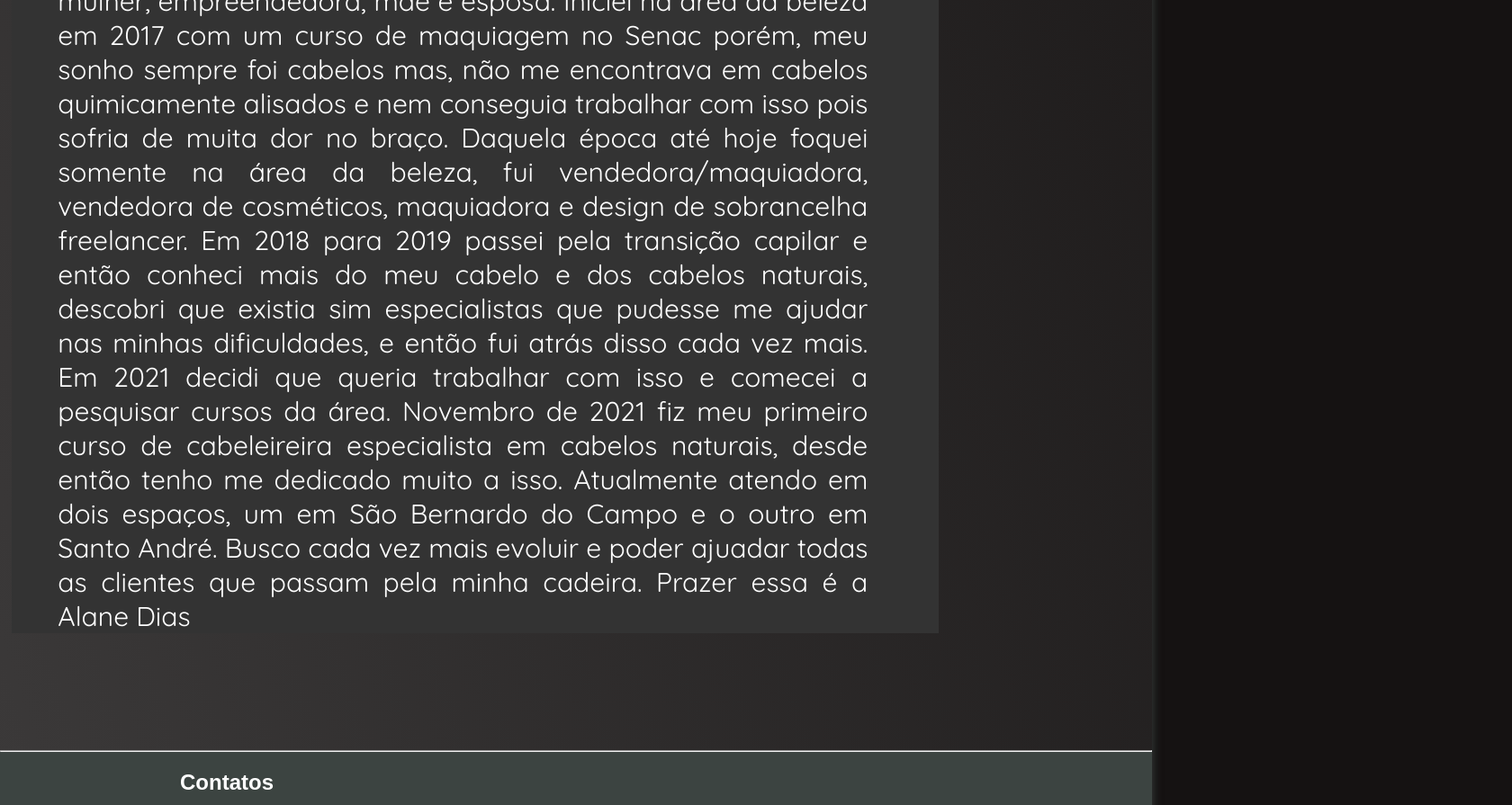
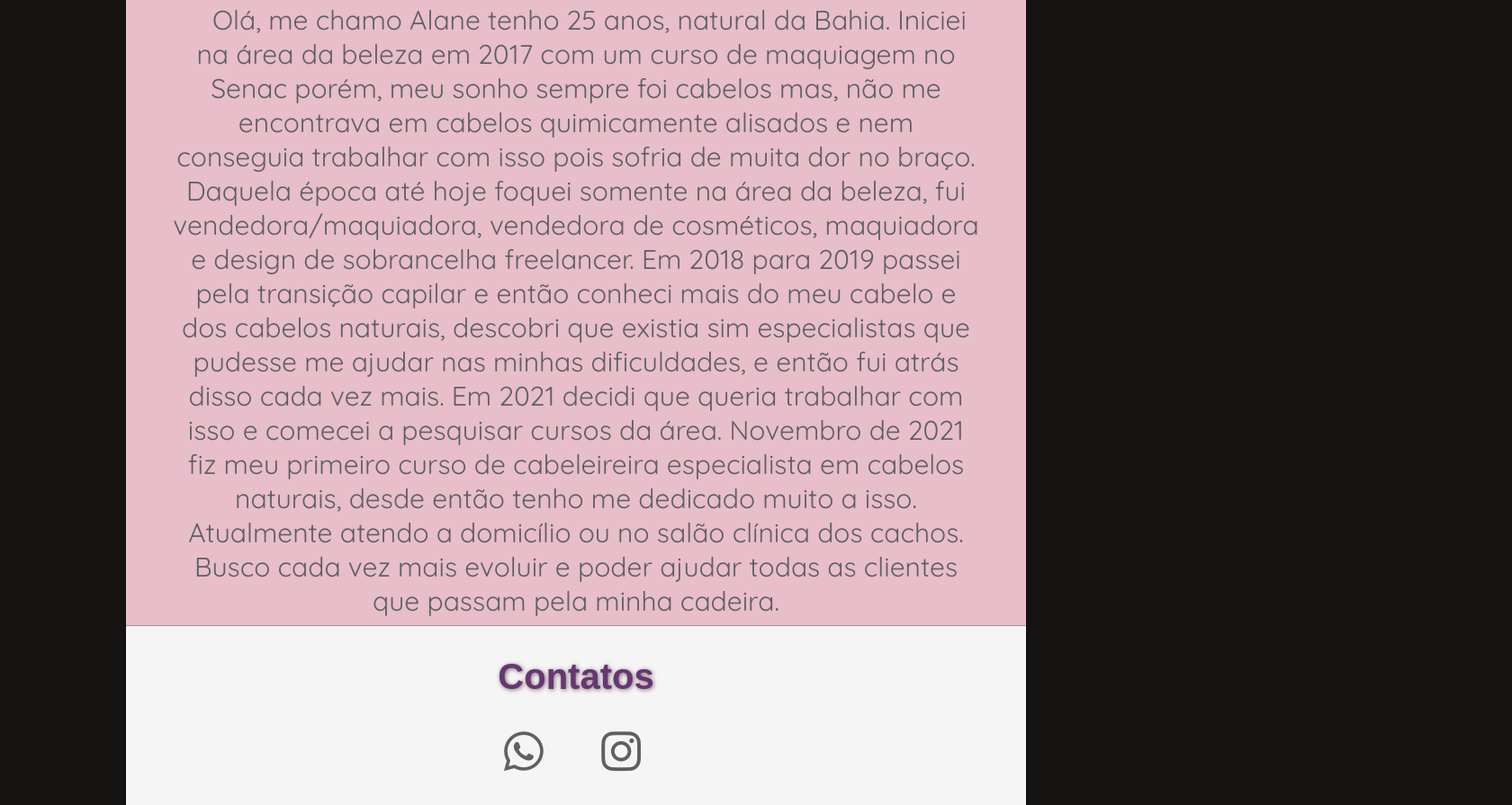
Before and after one commit to viniscsantos/Alane-Hair, a plain HTML site: page index.html in a window 1280 px wide. Shown: the part 1905-2800 px from the top of the page at 90% size, 1680 px wide, since content can reach past the window. Drawn offline with Linux system fonts and the light colour scheme.

Commit message:
mudança no design 14 mar 23

```diff
--- a/css/estilo.css
+++ b/css/estilo.css
@@ -20,9 +20,17 @@ body {
 }
 
 div#interface {
-	background: linear-gradient(72deg,#3c3a3a 1%, #151212 99%);
-	margin: 100px auto 1px auto;
-	box-shadow: 0px 0px 10px #3c4441;
+	background: linear-gradient(72deg,#E7BECA 1%, #E7BECA 99%);
+	width: 1000px;
+	margin: auto;
+
+}
+
+h2 {
+	color: #663773;
+	text-align: center;
+	font-size: 40px;
+	text-shadow:1px 1px 5px #806a71;
 }
 
 p {
@@ -30,10 +38,6 @@ p {
 	text-indent: 30px;
 	font-size: 20px;
 	font-family: 'Quicksand', sans-serif;
-}
-
-h2 {
-	text-indent: 200px;
 }
 
 /*formatação do menu*/
@@ -45,7 +49,7 @@ h2 {
 }
 
 nav#menu {
-	background-color: #3c4441;
+	background-color: #C27F93;
     display: block;
 }
 
@@ -65,28 +69,18 @@ nav#menu li {
 }
 
 nav#menu a {
-	color: #fff;
+
+	padding: 10px;
+	color: #83451F;
 	text-decoration: none;
 }
 
-h2#serviços {
-	height: 10px;
-	width: 900px;
-	position: relative;
-	left: -2%;
-	font-size: 40px;
-}
-
 nav#menu a:hover {
+	color: white;
 	text-decoration: underline;
 }
 
-section#sobre{
-	position: relative;
-	width: 700px;
-	left: 150px;
-	top: -100px;
-}
+
 
 /*formatação de imagens*/
 input {
@@ -122,8 +116,7 @@ div#fotos {
 
 .bar {
 	bottom: auto;
-	width: 40px;
-	background-color: #3c4441;
+	width: 60px;
 	height: 37px;
 	border: 5px solid #ffffff;
 	margin: 6px;
@@ -173,16 +166,10 @@ div#fotos {
 	transition: .6s;
 }
 
-section#sobre {
-	position: relative;
-	left: 1%;
-	background-color: #333333;
-	width: 1030px;
-}
-
 section#sobre p {
-	position: relative;
-	left: 5%;
+	color: #606060 ;
+	margin: auto;
+	text-align: center;
 	font-size: 30px;
 	width: 900px;
 }
@@ -190,33 +177,40 @@ section#sobre p {
 section#contato {
 
 	height: 200px;
-	background-color: #3c4441;
+	background-color: whitesmoke;
 	color: #fff;
 	display: block;
 }
 
 nav#social ul {
 	position: relative;
-	left:400px;
-	top: 10px;
+	left:350px;
 	list-style: none;
 }
 
 nav#social li {
+
 	display: inline-table;
 	padding: 30px;
+	font-size: 50px;
 }
 
 nav#social a {
-	color: #ffffff;
+	position: relative;
+	color: #606060;
 	text-decoration: none;
+
+	bottom: 30px;
+
 }
 
 footer#rodape {
+	background-color: #FFE3D2;
 	clear: both;
 	border-top: 1px solid #606060;
 }
 
 footer#rodape p {
+	color: #606060;
 	text-align: center;
 }
--- a/index.html
+++ b/index.html
@@ -24,7 +24,7 @@
     </nav>
 
     <header id="topo">
-        <h2 id="serviços" >Especialista em Cabelos Cacheados</h1>
+        <h2 id="serviços" >Especialista em Cabelos Cacheados</h2>
     </header>
     <section >
         <div id="fotos">
@@ -66,9 +66,8 @@
     </section>
 
     <section id="sobre">
-        <hr>
         <h2>Sobre mim</h2>
-        <p>Olá, me chamo Alane tenho 25 anos, natural da Bahia, sou mulher, empreendedora, mãe e esposa. Iniciei na área da beleza em 2017 com um curso de maquiagem no Senac porém, meu sonho sempre foi cabelos mas, não me encontrava em cabelos quimicamente alisados e nem conseguia trabalhar com isso pois sofria de muita dor no braço. Daquela época até hoje foquei somente na área da beleza, fui vendedora/maquiadora, vendedora de cosméticos, maquiadora e design de sobrancelha freelancer. Em  2018 para 2019 passei pela transição capilar e então conheci mais do meu cabelo e dos cabelos naturais, descobri que existia sim especialistas que pudesse me ajudar nas minhas dificuldades, e então fui atrás disso cada vez mais. Em 2021 decidi que queria trabalhar com isso e comecei a pesquisar cursos da área. Novembro de 2021 fiz meu primeiro curso de cabeleireira especialista em cabelos naturais, desde então tenho me dedicado muito a isso. Atualmente atendo em dois espaços, um em São Bernardo do Campo e o outro em Santo André. Busco cada vez mais evoluir e poder ajuadar todas as clientes que passam pela minha cadeira. Prazer essa é a Alane Dias</p>
+        <p>Olá, me chamo Alane tenho 25 anos, natural da Bahia. Iniciei na área da beleza em 2017 com um curso de maquiagem no Senac porém, meu sonho sempre foi cabelos mas, não me encontrava em cabelos quimicamente alisados e nem conseguia trabalhar com isso pois sofria de muita dor no braço. Daquela época até hoje foquei somente na área da beleza, fui vendedora/maquiadora, vendedora de cosméticos, maquiadora e design de sobrancelha freelancer. Em  2018 para 2019 passei pela transição capilar e então conheci mais do meu cabelo e dos cabelos naturais, descobri que existia sim especialistas que pudesse me ajudar nas minhas dificuldades, e então fui atrás disso cada vez mais. Em 2021 decidi que queria trabalhar com isso e comecei a pesquisar cursos da área. Novembro de 2021 fiz meu primeiro curso de cabeleireira especialista em cabelos naturais, desde então tenho me dedicado muito a isso. Atualmente atendo a domicílio ou no salão clínica dos cachos. Busco cada vez mais evoluir e poder ajudar todas as clientes que passam pela minha cadeira.</p>
     </section>
 
 
@@ -77,13 +76,13 @@
         <h2>Contatos</h1>
         <nav id="social">
             <ul >
-                <li><a class="whatsapp-link" href="https://web.whatsapp.com/send?phone=5511960865543" target="_blank"><i class="fa-brands fa-whatsapp"></i></a></li>|
+                <li><a class="whatsapp-link" href="https://web.whatsapp.com/send?phone=5511960865543" target="_blank"><i class="fa-brands fa-whatsapp"></i></a></li>
                 <li><a href="https://www.instagram.com/alanesdias__/" target="_blank"><i class="fa-brands fa-instagram"></i></a></li>
             </ul>
         </nav>
     </section>
     <footer id="rodape">
-        <p>Copyright 2023 - by Devinis</p>
+        <p>Copyright Alane Dias 2023 - by Devinis</p>
     </br>
     </footer>
 </div>
```
